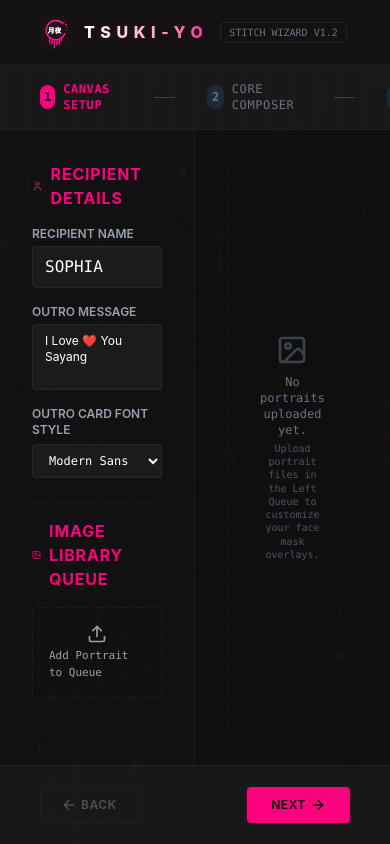
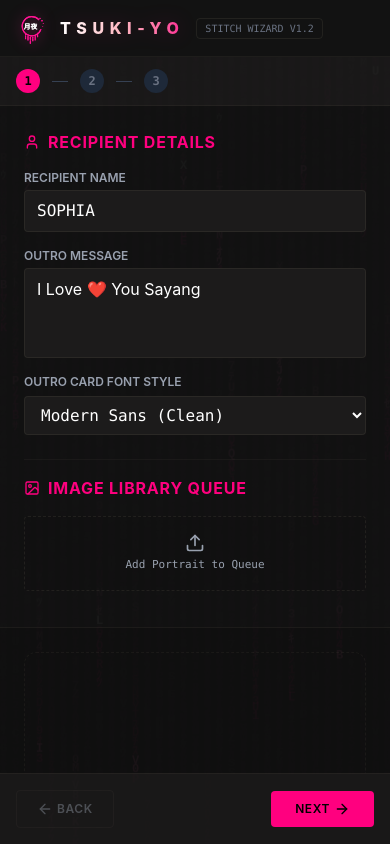
Before and after one commit to OverdrivePhoenix/Tsuki-yo, a React (Vite) app: page / in a window 390 px wide. Built offline with nearby package versions, Linux system fonts and the light colour scheme.

Commit message:
fix: mobile layout responsiveness, dvh viewports, and prevent auto-zoom

```diff
--- a/index.html
+++ b/index.html
@@ -10,7 +10,7 @@
     <link rel="preconnect" href="https://fonts.gstatic.com" crossorigin>
     <link href="https://fonts.googleapis.com/css2?family=Bebas+Neue&family=Geist:wght@300;400;500;600;700&family=JetBrains+Mono:wght@300;400;500;600&family=Outfit:wght@300;400;500;600;700&display=swap" rel="stylesheet">
   </head>
-  <body class="bg-[#131313] text-[#e5e2e1] overflow-hidden select-none">
+  <body class="bg-[#131313] text-[#e5e2e1] overflow-x-hidden select-none">
     <div id="root"></div>
     <script type="module" src="/src/main.tsx"></script>
   </body>
--- a/src/App.tsx
+++ b/src/App.tsx
@@ -202,7 +202,7 @@ function App() {
 
   if (giftLoadError) {
     return (
-      <div className="h-screen w-full flex items-center justify-center bg-[#131313] font-sans px-6 select-none">
+      <div className="h-[100dvh] w-full flex items-center justify-center bg-[#131313] font-sans px-6 select-none">
         <div className="max-w-md w-full p-8 rounded-2xl border border-red-500/20 bg-black/40 backdrop-blur-md shadow-[0_0_50px_rgba(239,68,68,0.1)] text-center flex flex-col items-center gap-6 animate-fade-in">
           <div className="w-14 h-14 rounded-full bg-red-500/10 border border-red-500/30 flex items-center justify-center text-red-500 animate-pulse shadow-[0_0_15px_rgba(239,68,68,0.2)]">
             <svg xmlns="http://www.w3.org/2000/svg" fill="none" viewBox="0 0 24 24" strokeWidth={2} stroke="currentColor" className="w-6 h-6">
@@ -249,9 +249,9 @@ function App() {
   }
 
   return (
-    <div className="h-screen w-full overflow-hidden flex flex-col font-sans bg-[#131313] text-[#e5e2e1] antialiased">
+    <div className="h-[100dvh] w-full overflow-x-hidden lg:overflow-hidden flex flex-col font-sans bg-[#131313] text-[#e5e2e1] antialiased">
       {/* Top App Bar */}
-      <header className="bg-[#131313]/90 backdrop-blur-xl border-b border-[#4b463c]/20 flex justify-between items-center px-10 py-4 w-full shrink-0 z-50">
+      <header className="bg-[#131313]/90 backdrop-blur-xl border-b border-[#4b463c]/20 flex justify-between items-center px-4 lg:px-10 py-3 lg:py-4 w-full shrink-0 z-50">
         <div className="flex items-center gap-3 select-none">
           <svg className="w-8 h-8 filter drop-shadow-[0_0_8px_rgba(255,20,147,0.4)]" viewBox="0 0 400 400" fill="none" xmlns="http://www.w3.org/2000/svg">
             <filter id="header-neon" x="-20%" y="-20%" width="140%" height="140%">
@@ -286,7 +286,7 @@ function App() {
       </header>
 
       {/* Main Workspace */}
-      <main className="flex-1 flex w-full h-full overflow-hidden relative">
+      <main className="flex-1 flex w-full min-h-0 overflow-x-hidden lg:overflow-hidden relative">
         <Dashboard onPreview={handleLaunchPerformance} />
       </main>
     </div>
--- a/src/components/ui/dashboard.tsx
+++ b/src/components/ui/dashboard.tsx
@@ -923,6 +923,12 @@ export const Dashboard: React.FC<DashboardProps> = ({ onPreview }) => {
     }
   };
 
+  const handleSectionTimeBlur = () => {
+    const sorted = [...sections].sort((a, b) => a.start - b.start);
+    setSections(sorted);
+    pushHistory(sorted);
+  };
+
   const deleteActiveSection = (id: string) => {
     const filtered = sections.filter(s => s.id !== id);
     setSections(filtered);
@@ -987,34 +993,34 @@ export const Dashboard: React.FC<DashboardProps> = ({ onPreview }) => {
 
   return (
     <div
-      className="flex-1 flex flex-col w-full h-full relative overflow-hidden bg-[#131313] notranslate"
+      className="flex-1 flex flex-col w-full min-h-0 relative overflow-x-hidden lg:overflow-hidden bg-[#131313] notranslate"
       translate="no"
       style={{ '--accent-color': theme.accent } as React.CSSProperties}
     >
       <MatrixRain opacity={0.12} stylePreset={stylePreset} />
 
       {/* Wizard Progress Header */}
-      <div className="w-full bg-[#1c1b1b]/80 border-b border-[#4b463c]/20 px-10 py-4 flex items-center justify-between z-10 shrink-0">
-        <div className="flex items-center gap-8">
+      <div className="w-full bg-[#1c1b1b]/80 border-b border-[#4b463c]/20 px-4 lg:px-10 py-3 lg:py-4 flex flex-col sm:flex-row sm:items-center justify-between gap-3 z-10 shrink-0">
+        <div className="flex items-center gap-3 lg:gap-8">
           <div className="flex items-center gap-2">
             <span className={`w-6 h-6 rounded-full flex items-center justify-center text-xs font-mono font-bold transition-all ${
               step >= 1 ? `${theme.bgAccent} text-black` : 'bg-gray-800 text-gray-500'
             }`}>1</span>
-            <span className={`text-xs font-mono uppercase tracking-wider transition-colors ${step === 1 ? `${theme.textAccent} font-bold` : 'text-gray-500'}`}>Canvas Setup</span>
+            <span className={`text-[10px] lg:text-xs font-mono uppercase tracking-wider transition-colors hidden sm:inline ${step === 1 ? `${theme.textAccent} font-bold` : 'text-gray-500'}`}>Canvas Setup</span>
           </div>
-          <div className="w-8 h-[1px] bg-gray-700"></div>
+          <div className="w-4 lg:w-8 h-[1px] bg-gray-700"></div>
           <div className="flex items-center gap-2">
             <span className={`w-6 h-6 rounded-full flex items-center justify-center text-xs font-mono font-bold transition-all ${
               step >= 2 ? `${theme.bgAccent} text-black` : 'bg-gray-800 text-gray-500'
             }`}>2</span>
-            <span className={`text-xs font-mono uppercase tracking-wider transition-colors ${step === 2 ? `${theme.textAccent} font-bold` : 'text-gray-500'}`}>Core Composer</span>
+            <span className={`text-[10px] lg:text-xs font-mono uppercase tracking-wider transition-colors hidden sm:inline ${step === 2 ? `${theme.textAccent} font-bold` : 'text-gray-500'}`}>Core Composer</span>
           </div>
-          <div className="w-8 h-[1px] bg-gray-700"></div>
+          <div className="w-4 lg:w-8 h-[1px] bg-gray-700"></div>
           <div className="flex items-center gap-2">
             <span className={`w-6 h-6 rounded-full flex items-center justify-center text-xs font-mono font-bold transition-all ${
               step >= 3 ? `${theme.bgAccent} text-black` : 'bg-gray-800 text-gray-500'
             }`}>3</span>
-            <span className={`text-xs font-mono uppercase tracking-wider transition-colors ${step === 3 ? `${theme.textAccent} font-bold` : 'text-gray-500'}`}>Polish & Export</span>
+            <span className={`text-[10px] lg:text-xs font-mono uppercase tracking-wider transition-colors hidden sm:inline ${step === 3 ? `${theme.textAccent} font-bold` : 'text-gray-500'}`}>Polish & Export</span>
           </div>
         </div>
 
@@ -1027,14 +1033,14 @@ export const Dashboard: React.FC<DashboardProps> = ({ onPreview }) => {
       </div>
 
       {/* Main Workspace Area with Cinematic Spatial Slide transition */}
-      <div key={step} className="flex-1 flex w-full overflow-hidden relative z-10 animate-page-slide">
+      <div key={step} className="flex-1 flex w-full overflow-x-hidden lg:overflow-hidden relative z-10 animate-page-slide">
 
         {/* ==============================================
             STEP 1: CANVAS SETUP
             ============================================== */}
         {step === 1 && (
-          <div className="flex-1 flex w-full h-full overflow-hidden">
-            <div className="w-[450px] border-r border-[#4b463c]/20 p-8 flex flex-col gap-6 overflow-y-auto bg-[#131313]/50 backdrop-blur-md">
+          <div className="flex-1 flex flex-col lg:flex-row w-full h-full overflow-y-auto lg:overflow-hidden">
+            <div className="w-full lg:w-[450px] border-b lg:border-b-0 lg:border-r border-[#4b463c]/20 p-6 lg:p-8 flex flex-col gap-6 bg-[#131313]/50 backdrop-blur-md shrink-0">
               <div>
                 <h2 className="text-[#d4c5a1] text-base font-bold uppercase tracking-wider mb-4 flex items-center gap-2" style={{ color: theme.accent }}>
                   <User className="w-4 h-4" /> Recipient Details
@@ -1047,7 +1053,7 @@ export const Dashboard: React.FC<DashboardProps> = ({ onPreview }) => {
                       maxLength={50}
                       value={recipientName}
                       onChange={(e) => setRecipientName(e.target.value.toUpperCase())}
-                      className="w-full bg-[#1c1b1b] border border-[#4b463c]/30 rounded px-3 py-2 text-white font-mono uppercase focus:outline-none focus:border-[var(--accent-color)]"
+                      className="w-full bg-[#1c1b1b] border border-[#4b463c]/30 rounded px-3 py-2 text-white font-mono uppercase focus:outline-none focus:border-[var(--accent-color)] text-base lg:text-sm"
                     />
                   </div>
                   <div className="flex flex-col gap-1">
@@ -1057,7 +1063,7 @@ export const Dashboard: React.FC<DashboardProps> = ({ onPreview }) => {
                       maxLength={300}
                       value={outroMessage}
                       onChange={(e) => setOutroMessage(e.target.value)}
-                      className="w-full bg-[#1c1b1b] border border-[#4b463c]/30 rounded px-3 py-2 text-white text-xs resize-none focus:outline-none focus:border-[var(--accent-color)]"
+                      className="w-full bg-[#1c1b1b] border border-[#4b463c]/30 rounded px-3 py-2 text-white text-base lg:text-xs resize-none focus:outline-none focus:border-[var(--accent-color)]"
                     />
                   </div>
 
@@ -1067,7 +1073,7 @@ export const Dashboard: React.FC<DashboardProps> = ({ onPreview }) => {
                     <select
                       value={outroFont}
                       onChange={(e) => setOutroFont(e.target.value)}
-                      className="w-full bg-[#1c1b1b] border border-[#4b463c]/30 rounded px-3 py-2 text-xs text-white font-mono focus:outline-none focus:border-[var(--accent-color)]"
+                      className="w-full bg-[#1c1b1b] border border-[#4b463c]/30 rounded px-3 py-2 text-base lg:text-xs text-white font-mono focus:outline-none focus:border-[var(--accent-color)]"
                     >
                       <option value="modern">Modern Sans (Clean)</option>
                       <option value="serif">Elegant Serif (Cinzel)</option>
@@ -1128,14 +1134,14 @@ export const Dashboard: React.FC<DashboardProps> = ({ onPreview }) => {
             </div>
 
             {/* Crop alignment viewport */}
-            <div className="flex-1 flex flex-col items-center justify-center p-8 bg-[#0e0e0e]/40">
+            <div className="flex-1 flex flex-col items-center justify-center p-6 lg:p-8 bg-[#0e0e0e]/40 min-h-[380px] lg:min-h-0">
               {activeImageObj ? (
                 <div className="flex flex-col items-center gap-6 max-w-lg w-full">
                   <span className="text-xs font-mono text-gray-500 uppercase tracking-widest text-center">
                     Image Alignment Crop Guide
                   </span>
 
-                  <div className="w-[384px] h-[216px] border border-[#d4c5a1]/30 overflow-hidden relative shadow-2xl bg-black rounded-lg" style={{ borderColor: theme.accent }}>
+                  <div className="w-full max-w-[384px] aspect-video border border-[#d4c5a1]/30 overflow-hidden relative shadow-2xl bg-black rounded-lg" style={{ borderColor: theme.accent }}>
                     <div className="absolute inset-0 border border-[#d4c5a1]/40 pointer-events-none z-10 rounded-lg" style={{ borderColor: theme.accent }}></div>
                     <div className="absolute inset-0 bg-[#0e0e0e]/20 z-0"></div>
 
@@ -1239,21 +1245,21 @@ export const Dashboard: React.FC<DashboardProps> = ({ onPreview }) => {
             STEP 2: CORE COMPOSER (TIMELINE & MUSIC SEARCH)
             ============================================== */}
         {step === 2 && (
-          <div className="flex-1 flex flex-col p-8 overflow-hidden h-full gap-4">
+          <div className="flex-1 flex flex-col p-4 lg:p-8 overflow-y-auto lg:overflow-hidden h-full gap-4">
 
             {/* Top row: Visual Timeline */}
             <div className="w-full bg-[#1c1b1b]/80 border border-[#4b463c]/20 p-5 rounded-xl backdrop-blur-md shrink-0 flex flex-col gap-4">
 
               {/* Online Music Search Bar */}
               <div className="border-b border-[#4b463c]/15 pb-4 flex flex-col gap-3">
-                <div className="flex gap-2">
+                <div className="flex flex-col sm:flex-row gap-2">
                   <input
                     type="text"
                     placeholder="Search online tracks & preview audio (e.g. Hans Zimmer, Interstellar)..."
                     value={searchQuery}
                     onChange={(e) => setSearchQuery(e.target.value)}
                     onKeyDown={(e) => { if (e.key === 'Enter') handleMusicSearch(); }}
-                    className="flex-1 bg-black border border-[#4b463c]/30 rounded-lg px-4 py-2 text-xs text-white font-mono focus:outline-none focus:border-[var(--accent-color)] transition-all"
+                    className="flex-1 bg-black border border-[#4b463c]/30 rounded-lg px-4 py-2 text-base lg:text-xs text-white font-mono focus:outline-none focus:border-[var(--accent-color)] transition-all"
                   />
                   <button
                     onClick={handleMusicSearch}
@@ -1341,14 +1347,14 @@ export const Dashboard: React.FC<DashboardProps> = ({ onPreview }) => {
               {/* Dynamic Lyric-only search bar for uploaded tracks */}
               <div className="border-b border-[#4b463c]/15 pb-4 flex flex-col gap-3">
                 <span className="text-[10px] text-gray-400 font-mono uppercase tracking-wider">Search & Import Synced Lyrics (.lrc)</span>
-                <div className="flex gap-2">
+                <div className="flex flex-col sm:flex-row gap-2">
                   <input
                     type="text"
                     placeholder="Search song lyrics (e.g. Bruno Mars - Die With A Smile)..."
                     value={lyricsSearchQuery}
                     onChange={(e) => setLyricsSearchQuery(e.target.value)}
                     onKeyDown={(e) => { if (e.key === 'Enter') handleLyricsSearch(); }}
-                    className="flex-1 bg-black border border-[#4b463c]/30 rounded-lg px-4 py-2 text-xs text-white font-mono focus:outline-none focus:border-[var(--accent-color)] transition-all"
+                    className="flex-1 bg-black border border-[#4b463c]/30 rounded-lg px-4 py-2 text-base lg:text-xs text-white font-mono focus:outline-none focus:border-[var(--accent-color)] transition-all"
                   />
                   <button
                     onClick={handleLyricsSearch}
@@ -1431,7 +1437,7 @@ export const Dashboard: React.FC<DashboardProps> = ({ onPreview }) => {
                           setLyricOffset(0);
                         }
                       }}
-                      className="flex-1 bg-black border border-[#4b463c]/30 rounded px-2 py-1.5 text-xs text-white font-mono focus:outline-none focus:border-[var(--accent-color)]"
+                      className="flex-1 bg-black border border-[#4b463c]/30 rounded px-2 py-1.5 text-base lg:text-xs text-white font-mono focus:outline-none focus:border-[var(--accent-color)]"
                     >
                       <option value="-1">-- Select the first lyric line you hear to auto-align --</option>
                       {masterLyrics.map((lyric, idx) => (
@@ -1452,12 +1458,12 @@ export const Dashboard: React.FC<DashboardProps> = ({ onPreview }) => {
                 </div>
               )}
 
-              <div className="flex justify-between items-center">
+              <div className="flex flex-col sm:flex-row sm:justify-between sm:items-center gap-3">
                 <h2 className="text-[#d4c5a1] text-sm font-bold uppercase tracking-wider flex items-center gap-2" style={{ color: theme.accent }}>
                   <Music className="w-4 h-4 animate-pulse" /> Timeline Bounding Blocks
                 </h2>
 
-                <div className="flex items-center gap-4">
+                <div className="flex flex-wrap items-center gap-3">
                   <div className="relative border border-dashed border-[#4b463c]/30 rounded px-3 py-1.5 hover:bg-black/30 transition-colors group cursor-pointer flex items-center gap-2 text-xs">
                     <input
                       type="file"
@@ -1514,7 +1520,7 @@ export const Dashboard: React.FC<DashboardProps> = ({ onPreview }) => {
               />
 
               {/* Play head control line with Undo/Redo & Playback Speed Controls */}
-              <div className="flex items-center gap-4 bg-black/40 p-2.5 rounded border border-[#4b463c]/15 text-xs font-mono">
+              <div className="flex flex-wrap items-center gap-3 lg:gap-4 bg-black/40 p-3 lg:p-2.5 rounded border border-[#4b463c]/15 text-xs font-mono">
                 <button
                   onClick={togglePlay}
                   className="text-black rounded px-3 py-1 flex items-center gap-1 transition-all text-xs font-bold"
@@ -1572,7 +1578,7 @@ export const Dashboard: React.FC<DashboardProps> = ({ onPreview }) => {
                       updateCropStart(val);
                       if (audioRef.current) audioRef.current.currentTime = val;
                     }}
-                    className="w-14 bg-black border border-[#4b463c]/20 rounded text-center text-white"
+                    className="w-16 bg-black border border-[#4b463c]/20 rounded text-center text-white text-base lg:text-xs py-0.5"
                   />
                   <span className="text-gray-600">-</span>
                   <input
@@ -1585,7 +1591,7 @@ export const Dashboard: React.FC<DashboardProps> = ({ onPreview }) => {
                       const val = Math.max(masterCropStart + 1, Math.min(duration || 180, parseFloat(e.target.value) || duration || 180));
                       updateCropEnd(val);
                     }}
-                    className="w-14 bg-black border border-[#4b463c]/20 rounded text-center text-white"
+                    className="w-16 bg-black border border-[#4b463c]/20 rounded text-center text-white text-base lg:text-xs py-0.5"
                   />
                 </div>
 
@@ -1608,7 +1614,7 @@ export const Dashboard: React.FC<DashboardProps> = ({ onPreview }) => {
                       <Trash2 className="w-3.5 h-3.5" /> Delete Segment
                     </button>
                   </div>
-                  <div className="grid grid-cols-1 md:grid-cols-2 gap-4">
+                  <div className="grid grid-cols-1 sm:grid-cols-2 lg:grid-cols-4 gap-4">
                     <div className="flex flex-col gap-1">
                       <label className="text-[10px] text-gray-400 uppercase font-semibold font-mono">Lyric Text String</label>
                       <input
@@ -1618,7 +1624,7 @@ export const Dashboard: React.FC<DashboardProps> = ({ onPreview }) => {
                         onBlur={() => pushHistory(sections)}
                         onKeyDown={(e) => { if (e.key === 'Enter') pushHistory(sections); }}
                         placeholder="ENTER LYRIC STRING..."
-                        className="w-full bg-black border border-[#4b463c]/30 rounded px-3 py-1.5 text-xs text-white font-mono uppercase focus:outline-none focus:border-[var(--accent-color)]"
+                        className="w-full bg-black border border-[#4b463c]/30 rounded px-3 py-1.5 text-base lg:text-xs text-white font-mono uppercase focus:outline-none focus:border-[var(--accent-color)]"
                       />
                     </div>
                     <div className="flex flex-col gap-1">
@@ -1626,13 +1632,51 @@ export const Dashboard: React.FC<DashboardProps> = ({ onPreview }) => {
                       <select
                         value={activeSectionObj.imageId}
                         onChange={(e) => updateSectionField(activeSectionObj.id, 'imageId', e.target.value)}
-                        className="w-full bg-black border border-[#4b463c]/30 rounded px-3 py-1.5 text-xs text-white font-mono focus:outline-none focus:border-[var(--accent-color)]"
+                        className="w-full bg-black border border-[#4b463c]/30 rounded px-3 py-1.5 text-base lg:text-xs text-white font-mono focus:outline-none focus:border-[var(--accent-color)]"
                       >
                         <option value="">No Portrait (Default Green/Gold Stitches)</option>
                         {images.map(img => (
                           <option key={img.id} value={img.id}>{img.name}</option>
                         ))}
                       </select>
+                    </div>
+                    <div className="flex flex-col gap-1">
+                      <div className="flex justify-between items-center">
+                        <label className="text-[10px] text-gray-400 uppercase font-semibold font-mono">Start Time (sec)</label>
+                        <span className="text-[9px] text-gray-500 font-mono">Relative to Crop</span>
+                      </div>
+                      <input
+                        type="number"
+                        min="0"
+                        max={(activeSectionObj.end - 0.1).toFixed(1)}
+                        step="0.1"
+                        value={parseFloat(activeSectionObj.start.toFixed(1))}
+                        onChange={(e) => {
+                          const val = Math.max(0, Math.min(activeSectionObj.end - 0.1, parseFloat(e.target.value) || 0));
+                          updateSectionField(activeSectionObj.id, 'start', parseFloat(val.toFixed(1)));
+                        }}
+                        onBlur={handleSectionTimeBlur}
+                        className="w-full bg-black border border-[#4b463c]/30 rounded px-3 py-1.5 text-base lg:text-xs text-white font-mono focus:outline-none focus:border-[var(--accent-color)]"
+                      />
+                    </div>
+                    <div className="flex flex-col gap-1">
+                      <div className="flex justify-between items-center">
+                        <label className="text-[10px] text-gray-400 uppercase font-semibold font-mono">End Time (sec)</label>
+                        <span className="text-[9px] text-gray-500 font-mono">Max: 60s</span>
+                      </div>
+                      <input
+                        type="number"
+                        min={(activeSectionObj.start + 0.1).toFixed(1)}
+                        max={(masterCropEnd - masterCropStart).toFixed(1)}
+                        step="0.1"
+                        value={parseFloat(activeSectionObj.end.toFixed(1))}
+                        onChange={(e) => {
+                          const val = Math.max(activeSectionObj.start + 0.1, Math.min(masterCropEnd - masterCropStart, parseFloat(e.target.value) || 0));
+                          updateSectionField(activeSectionObj.id, 'end', parseFloat(val.toFixed(1)));
+                        }}
+                        onBlur={handleSectionTimeBlur}
+                        className="w-full bg-black border border-[#4b463c]/30 rounded px-3 py-1.5 text-base lg:text-xs text-white font-mono focus:outline-none focus:border-[var(--accent-color)]"
+                      />
                     </div>
                   </div>
                 </div>
@@ -1644,10 +1688,10 @@ export const Dashboard: React.FC<DashboardProps> = ({ onPreview }) => {
             </div>
 
             {/* Split composer list bottom panel */}
-            <div className="flex-1 flex gap-4 min-h-0 overflow-hidden">
+            <div className="flex-1 flex flex-col lg:flex-row gap-4 min-h-[400px] lg:min-h-0 lg:overflow-hidden">
 
               {/* Left Column: Chapters scroll list */}
-              <div className="flex-1 bg-[#1c1b1b]/60 border border-[#4b463c]/20 rounded-xl p-5 flex flex-col min-h-0">
+              <div className="flex-1 bg-[#1c1b1b]/60 border border-[#4b463c]/20 rounded-xl p-4 lg:p-5 flex flex-col min-h-[300px] lg:min-h-0">
                 <div className="flex justify-between items-center mb-3 shrink-0">
                   <h3 className="text-white text-xs font-bold font-mono uppercase tracking-wider">Chapters Sequence</h3>
                   <button
@@ -1729,7 +1773,7 @@ export const Dashboard: React.FC<DashboardProps> = ({ onPreview }) => {
               </div>
 
               {/* Right Column: Advanced tuning for focused segment */}
-              <div className="w-[320px] bg-[#1c1b1b]/60 border border-[#4b463c]/20 rounded-xl p-5 flex flex-col shrink-0 min-h-0 justify-center">
+              <div className="w-full lg:w-[320px] bg-[#1c1b1b]/60 border border-[#4b463c]/20 rounded-xl p-4 lg:p-5 flex flex-col shrink-0 min-h-[220px] lg:min-h-0 justify-center">
                 {activeSectionObj ? (
                   <div className="flex flex-col gap-4 h-full justify-between">
                     <div>
@@ -1795,9 +1839,9 @@ export const Dashboard: React.FC<DashboardProps> = ({ onPreview }) => {
             STEP 3: POLISH & EXPORT (PLAYER PREVIEW)
             ============================================== */}
         {step === 3 && (
-          <div className="flex-1 flex w-full h-full overflow-hidden">
+          <div className="flex-1 flex flex-col lg:flex-row w-full h-full overflow-y-auto lg:overflow-hidden">
             {/* Styles Panel */}
-            <div className="w-[380px] border-r border-[#4b463c]/20 p-8 flex flex-col gap-6 overflow-y-auto bg-black/30 backdrop-blur-md">
+            <div className="w-full lg:w-[380px] border-b lg:border-b-0 lg:border-r border-[#4b463c]/20 p-6 lg:p-8 flex flex-col gap-6 bg-black/30 backdrop-blur-md shrink-0">
               <div className="flex flex-col gap-6">
                 <div className="border-b border-[#4b463c]/15 pb-2">
                   <h2 className="text-[#d4c5a1] text-base font-bold uppercase tracking-wider flex items-center gap-2" style={{ color: theme.accent }}>
@@ -1908,7 +1952,7 @@ export const Dashboard: React.FC<DashboardProps> = ({ onPreview }) => {
             </div>
 
             {/* Canvas Preview Frame */}
-            <div className="flex-1 flex flex-col items-center justify-center p-8 bg-[#0e0e0e]/40">
+            <div className="flex-1 flex flex-col items-center justify-center p-6 lg:p-8 bg-[#0e0e0e]/40 min-h-[280px] lg:min-h-0">
               <div className="w-full max-w-2xl aspect-video rounded-xl border border-[#4b463c]/30 overflow-hidden relative bg-[#131313] flex items-center justify-center shadow-2xl">
                 <div className="absolute inset-0 bg-black/60 z-0"></div>
 
@@ -1945,7 +1989,7 @@ export const Dashboard: React.FC<DashboardProps> = ({ onPreview }) => {
       </div>
 
       {/* Footer controls */}
-      <div className="w-full bg-[#1c1b1b]/80 border-t border-[#4b463c]/20 px-10 py-5 flex items-center justify-between z-10 shrink-0">
+      <div className="w-full bg-[#1c1b1b]/80 border-t border-[#4b463c]/20 px-4 lg:px-10 py-4 lg:py-5 flex items-center justify-between z-10 shrink-0">
         <button
           onClick={() => setStep(s => Math.max(1, s - 1) as any)}
           disabled={step === 1}
```
